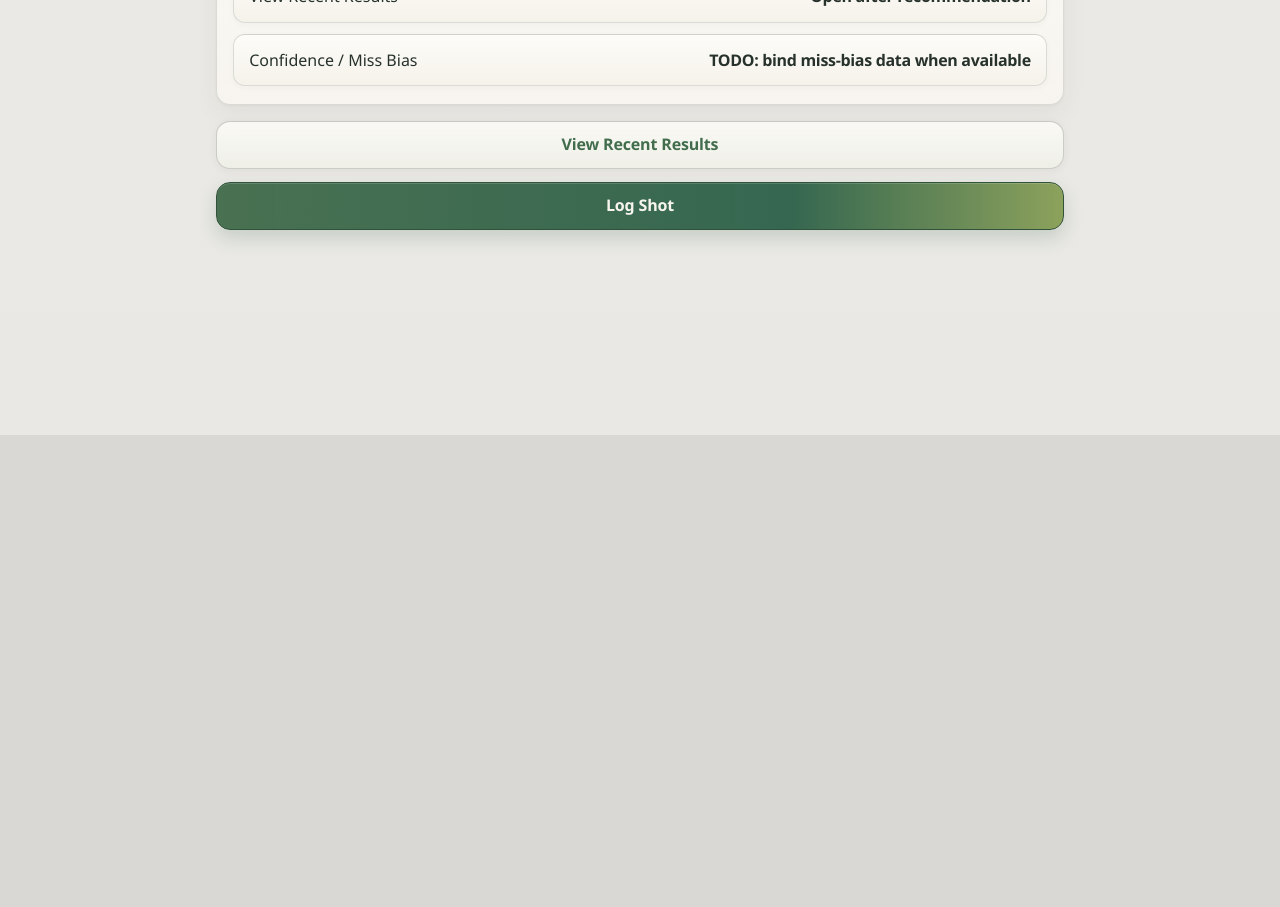
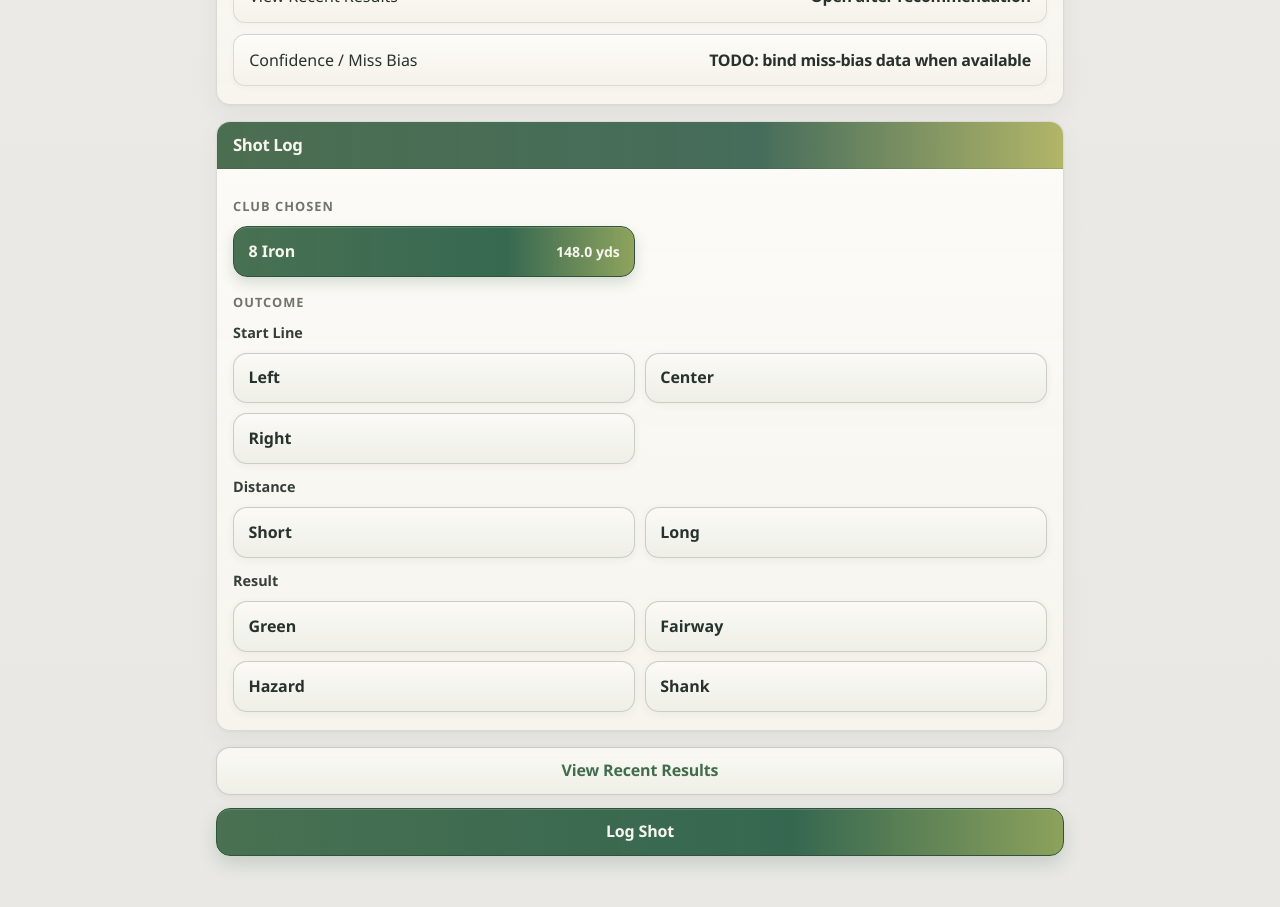
Before and after one commit to jdlevish/Golfcoachr10, a Next.js app: page /course-mode in a window 1280 px wide. Shown: the part 1360-2267 px from the top of the page. Before the commit the page ends 1795 px from the top, so only its background shows below. Built offline with nearby package versions, Linux system fonts and the light colour scheme; no server answers; sample sign-in values are in the browser's storage.

Commit message:
added course mode shot logging

```diff
--- a/app/globals.css
+++ b/app/globals.css
@@ -1012,7 +1012,8 @@ ul {
 .course-input-card,
 .course-hero-card,
 .course-details-card,
-.course-utility-card {
+.course-utility-card,
+.course-log-card {
   display: grid;
   gap: 0.9rem;
 }
@@ -1020,7 +1021,8 @@ ul {
 .course-input-card-body,
 .course-details-card-body,
 .course-utility-card-body,
-.course-hero-card-body {
+.course-hero-card-body,
+.course-log-card-body {
   gap: 1rem;
 }
 
@@ -1138,6 +1140,82 @@ ul {
 
 .course-action-stack {
   gap: 0.8rem;
+}
+
+.course-log-section {
+  display: grid;
+  gap: 0.7rem;
+}
+
+.course-log-label {
+  margin: 0;
+  color: var(--muted);
+  font-size: 0.8rem;
+  font-weight: 700;
+  text-transform: uppercase;
+  letter-spacing: 0.08em;
+}
+
+.course-log-groups {
+  display: grid;
+  gap: 0.85rem;
+}
+
+.course-log-group {
+  display: grid;
+  gap: 0.55rem;
+}
+
+.course-log-group-title {
+  color: var(--text-soft-strong);
+  font-size: 0.9rem;
+  font-weight: 600;
+}
+
+.course-log-club-grid,
+.course-log-chip-grid {
+  display: grid;
+  gap: 0.6rem;
+  grid-template-columns: repeat(2, minmax(0, 1fr));
+}
+
+.course-log-chip {
+  display: inline-flex;
+  align-items: center;
+  justify-content: space-between;
+  gap: 0.5rem;
+  min-height: 3rem;
+  padding: 0.8rem 0.9rem;
+  border: 1px solid var(--border-muted);
+  border-radius: 14px;
+  background: var(--surface-button);
+  color: var(--text);
+  font-weight: 700;
+  text-align: left;
+  box-shadow: var(--button-secondary-shadow);
+  transition:
+    transform 160ms ease,
+    box-shadow 160ms ease,
+    border-color 160ms ease,
+    background-color 160ms ease,
+    color 160ms ease;
+}
+
+.course-log-chip strong {
+  color: var(--primary);
+  font-size: 0.88rem;
+  font-weight: 700;
+}
+
+.course-log-chip.active {
+  color: var(--text-inverse);
+  border-color: color-mix(in srgb, var(--primary) 76%, black);
+  background: var(--button-primary-gradient);
+  box-shadow: var(--button-primary-active-shadow);
+}
+
+.course-log-chip.active strong {
+  color: inherit;
 }
 
 .course-bottom-nav {
--- a/components/course-mode-shell.tsx
+++ b/components/course-mode-shell.tsx
@@ -1,6 +1,6 @@
 'use client';
 
-import { useMemo, useState } from 'react';
+import { useEffect, useMemo, useState } from 'react';
 import Link from 'next/link';
 import { AppBottomNav, AppCard, AppHeaderBar, AppPageShell, buildPrimaryNav } from '@/components/app-shell';
 
@@ -23,6 +23,35 @@ type CourseModeResult = {
   oneDown: ClubRec | null;
   candidates: number;
   excludedLowConfidence: number;
+};
+
+type ShotOutcome =
+  | 'left'
+  | 'right'
+  | 'center'
+  | 'short'
+  | 'long'
+  | 'green'
+  | 'fairway'
+  | 'hazard'
+  | 'shank';
+
+const outcomeGroups: Array<{ label: string; values: ShotOutcome[] }> = [
+  { label: 'Start Line', values: ['left', 'center', 'right'] },
+  { label: 'Distance', values: ['short', 'long'] },
+  { label: 'Result', values: ['green', 'fairway', 'hazard', 'shank'] }
+];
+
+const outcomeLabels: Record<ShotOutcome, string> = {
+  left: 'Left',
+  right: 'Right',
+  center: 'Center',
+  short: 'Short',
+  long: 'Long',
+  green: 'Green',
+  fairway: 'Fairway',
+  hazard: 'Hazard',
+  shank: 'Shank'
 };
 
 const fmt = (value: number | null, suffix = '') => (value === null ? '-' : `${value.toFixed(1)}${suffix}`);
@@ -50,6 +79,21 @@ function AlternateClubRow({ title, club }: { title: string; club: ClubRec | null
   );
 }
 
+const scoreShotOutcome = (outcomes: ShotOutcome[]) => {
+  if (outcomes.includes('shank')) return 1;
+  if (outcomes.includes('hazard')) return 1;
+  if (outcomes.includes('green')) return 5;
+  if (outcomes.includes('fairway') && outcomes.includes('center')) return 4;
+  if (outcomes.includes('fairway')) return 4;
+  if (outcomes.includes('center')) return 4;
+  if (outcomes.includes('left') || outcomes.includes('right')) return 3;
+  if (outcomes.includes('short') || outcomes.includes('long')) return 2;
+  return 3;
+};
+
+const outcomeGroupFor = (outcome: ShotOutcome) =>
+  outcomeGroups.find((group) => group.values.includes(outcome))?.label ?? outcome;
+
 export default function CourseModeShell() {
   const [targetCarry, setTargetCarry] = useState('150');
   const [windDirection, setWindDirection] = useState<'none' | 'headwind' | 'tailwind'>('none');
@@ -60,6 +104,8 @@ export default function CourseModeShell() {
   const [result, setResult] = useState<CourseModeResult | null>(null);
   const [loggingShot, setLoggingShot] = useState(false);
   const [logStatus, setLogStatus] = useState<string | null>(null);
+  const [selectedClub, setSelectedClub] = useState<string>('8 Iron');
+  const [selectedOutcomes, setSelectedOutcomes] = useState<ShotOutcome[]>([]);
 
   const utilityRows = useMemo(() => {
     // TODO: Bind directional miss-bias from saved shot-pattern data once course-mode input includes target shape context.
@@ -121,16 +167,31 @@ export default function CourseModeShell() {
   };
 
   const logShot = async () => {
+    if (!selectedClub) {
+      setLogStatus('Choose the club you hit first.');
+      return;
+    }
+
+    if (!selectedOutcomes.length) {
+      setLogStatus('Add at least one shot outcome before saving.');
+      return;
+    }
+
     setLoggingShot(true);
     setLogStatus(null);
+
+    const normalizedOutcomes = [...selectedOutcomes].sort((a, b) => outcomeLabels[a].localeCompare(outcomeLabels[b]));
+    const outcomeText = normalizedOutcomes.map((outcome) => outcomeLabels[outcome]).join(', ');
+    const perceivedOutcome = scoreShotOutcome(normalizedOutcomes);
 
     const response = await fetch('/api/coach/drills', {
       method: 'POST',
       headers: { 'Content-Type': 'application/json' },
       body: JSON.stringify({
-        drillName: `Course Mode - ${featured.club}`,
+        drillName: `Course Mode - ${selectedClub}`,
         durationMins: 1,
-        notes: `Target ${result ? result.adjustedTargetCarry.toFixed(1) : targetCarry} yds | Wind ${windDirection} ${windMph} mph | Lie ${lie} | Confidence ${featured.confidence}`,
+        perceivedOutcome,
+        notes: `Club chosen: ${selectedClub} | Outcome: ${outcomeText} | Recommended club: ${featured.club} | Target ${result ? result.adjustedTargetCarry.toFixed(1) : targetCarry} yds | Wind ${windDirection} ${windMph} mph | Lie ${lie} | Confidence ${chosenClub.confidence}`,
         recommendationSource: 'manual'
       })
     }).catch(() => null);
@@ -141,11 +202,14 @@ export default function CourseModeShell() {
       return;
     }
 
-    setLogStatus(`Shot logged for ${featured.club}.`);
+    setSelectedOutcomes([]);
+    setLogStatus(`Shot logged for ${selectedClub}: ${outcomeText}.`);
     setLoggingShot(false);
   };
 
-  const featured = result?.recommended ?? {
+  const featured = useMemo(
+    () =>
+      result?.recommended ?? {
         club: '8 Iron',
         carryMedian: 148,
         carryStdDev: 7.5,
@@ -153,8 +217,39 @@ export default function CourseModeShell() {
         confidence: 'Medium' as Confidence,
         sessionsUsed: 4,
         trendHref: '/trends'
+      },
+    [result]
+  );
+  const clubChoices = useMemo(() => {
+    const options = [result?.recommended, result?.oneUp, result?.oneDown].filter((club): club is ClubRec => Boolean(club));
+    const deduped = new Map(options.map((club) => [club.club, club]));
+    if (!deduped.size) {
+      deduped.set(featured.club, featured);
+    }
+    return Array.from(deduped.values());
+  }, [featured, result]);
+
+  useEffect(() => {
+    if (!clubChoices.some((club) => club.club === selectedClub)) {
+      setSelectedClub(clubChoices[0]?.club ?? featured.club);
+    }
+  }, [clubChoices, featured.club, selectedClub]);
+
+  const chosenClub = clubChoices.find((club) => club.club === selectedClub) ?? featured;
+  const navItems = buildPrimaryNav('More');
+
+  const toggleOutcome = (outcome: ShotOutcome) => {
+    const groupLabel = outcomeGroupFor(outcome);
+
+    setSelectedOutcomes((current) => {
+      if (current.includes(outcome)) {
+        return current.filter((item) => item !== outcome);
+      }
+
+      const next = current.filter((item) => outcomeGroupFor(item) !== groupLabel);
+      return [...next, outcome];
+    });
   };
-  const navItems = buildPrimaryNav('More');
 
   return (
     <AppPageShell className="course-mode-page">
@@ -244,6 +339,48 @@ export default function CourseModeShell() {
         </div>
       </AppCard>
 
+      <AppCard title="Shot Log" className="course-log-card" bodyClassName="course-log-card-body">
+        <div className="course-log-section">
+          <p className="course-log-label">Club Chosen</p>
+          <div className="course-log-club-grid">
+            {clubChoices.map((club) => (
+              <button
+                key={club.club}
+                type="button"
+                className={selectedClub === club.club ? 'course-log-chip active' : 'course-log-chip'}
+                onClick={() => setSelectedClub(club.club)}
+              >
+                <span>{club.club}</span>
+                <strong>{fmt(club.carryMedian, ' yds')}</strong>
+              </button>
+            ))}
+          </div>
+        </div>
+
+        <div className="course-log-section">
+          <p className="course-log-label">Outcome</p>
+          <div className="course-log-groups">
+            {outcomeGroups.map((group) => (
+              <div key={group.label} className="course-log-group">
+                <span className="course-log-group-title">{group.label}</span>
+                <div className="course-log-chip-grid">
+                  {group.values.map((outcome) => (
+                    <button
+                      key={outcome}
+                      type="button"
+                      className={selectedOutcomes.includes(outcome) ? 'course-log-chip active' : 'course-log-chip'}
+                      onClick={() => toggleOutcome(outcome)}
+                    >
+                      {outcomeLabels[outcome]}
+                    </button>
+                  ))}
+                </div>
+              </div>
+            ))}
+          </div>
+        </div>
+      </AppCard>
+
       <div className="course-action-stack">
         <a href={featured.trendHref} className="secondary-button course-secondary-link">
           View Recent Results
```
Lines whose indentation alone changed are shown as unchanged.
